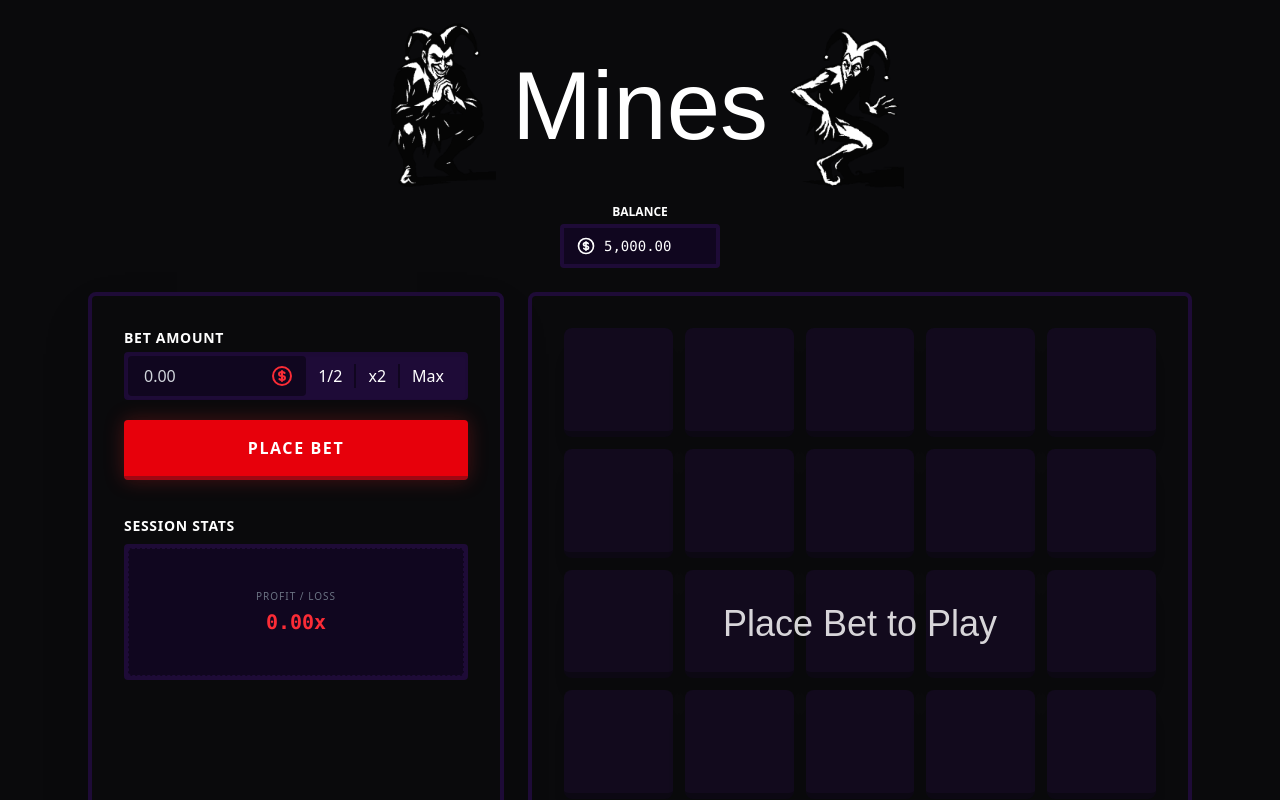
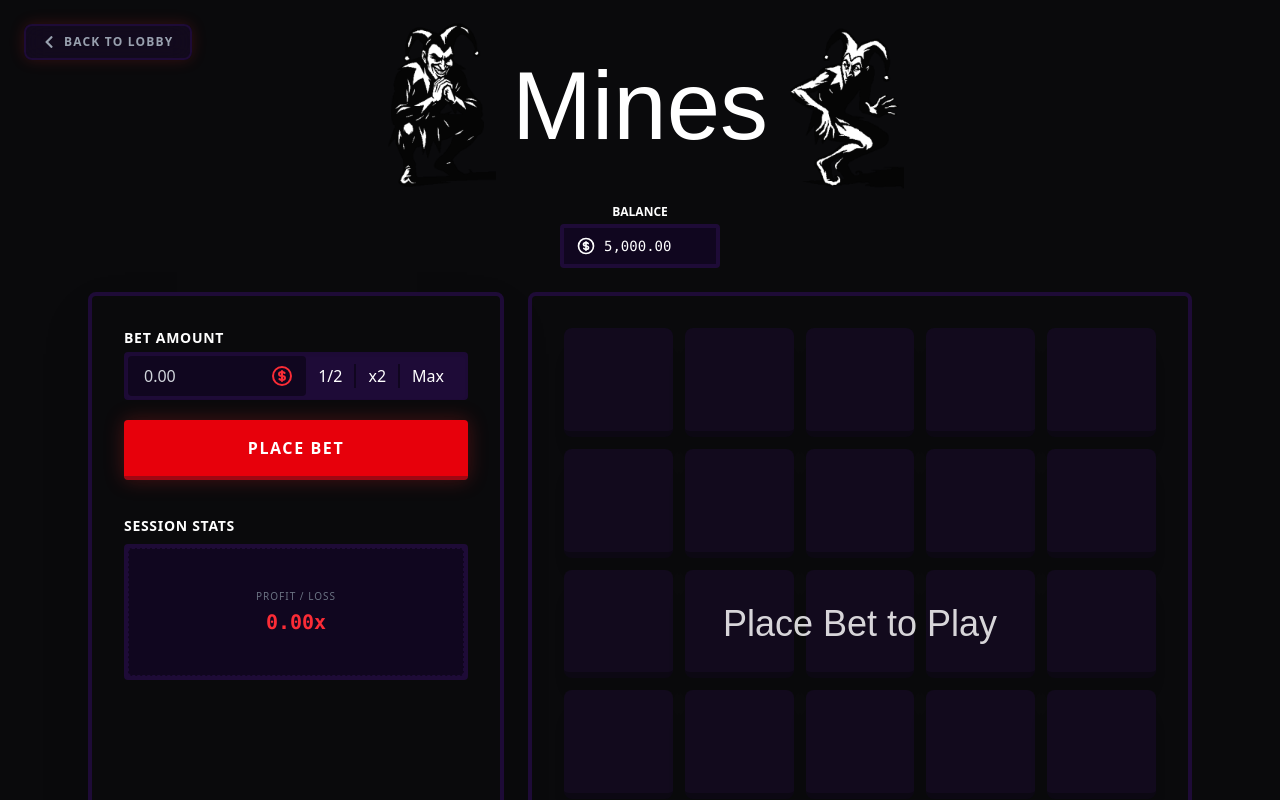
Before and after one commit to highimexy/very-rare, a React (Vite) app in the folder very-rare/: page /Mines in a window 1280 px wide. Shown: the top 800 px of the page. Built offline with nearby package versions, Linux system fonts and the light colour scheme; a web font is replaced by a local one.

Commit message:
feat: add BackButton component with dynamic themes
- Created reusable BackButton component with react-router-dom
- Added theme support (red, emerald, purple) to match game UI
- Integrated BackButton into Mines and BlackJack views"

```diff
--- /dev/null
+++ b/very-rare/src/Components/BackButton.tsx
@@ -0,0 +1,39 @@
+import { useNavigate } from "react-router-dom";
+import { FaChevronLeft } from "react-icons/fa";
+
+interface BackButtonProps {
+  theme?: "red" | "emerald" | "purple";
+}
+
+function BackButton({ theme = "purple" }: BackButtonProps) {
+  const navigate = useNavigate();
+
+  const styles = {
+    red: "hover:text-red-500 hover:border-red-500 shadow-[0_0_15px_rgba(220,38,38,0.2)]",
+    emerald:
+      "hover:text-emerald-500 hover:border-emerald-500 shadow-[0_0_15px_rgba(16,185,129,0.2)]",
+    purple:
+      "hover:text-purple-500 hover:border-purple-500 shadow-[0_0_15px_rgba(147,51,234,0.2)]",
+  }[theme];
+
+  return (
+    <button
+      onClick={() => navigate("/")}
+      className={`
+        absolute top-6 left-6 z-50
+        flex items-center gap-2
+        px-4 py-2
+        bg-[#1e0b37]/40 backdrop-blur-md
+        border-2 border-[#1e0b37] rounded-lg
+        text-gray-400 font-bold uppercase text-xs tracking-widest
+        transition-all duration-300 cursor-pointer
+        ${styles}
+      `}
+    >
+      <FaChevronLeft className="text-sm" />
+      Back to Lobby
+    </button>
+  );
+}
+
+export default BackButton;
--- a/very-rare/src/Pages/BlackJack/BlackJack.tsx
+++ b/very-rare/src/Pages/BlackJack/BlackJack.tsx
@@ -5,6 +5,7 @@ import Joker from "../../assets/joker.png";
 import JokerLeft from "../../assets/jokerLeft.png";
 import BlackJackBoard from "./BlackJackBoard.tsx";
 import { useBalance } from "../../context/BalanceContext";
+import BackButton from "../../Components/BackButton.tsx";
 
 function BlackJack() {
   const { subtractBet, addWin } = useBalance();
@@ -32,8 +33,8 @@ function BlackJack() {
   };
 
   return (
-    <div className="flex flex-col min-h-screen text-white p-2 overflow-x-hidden">
-      {/* NAGŁÓWEK */}
+    <div className="relative flex flex-col min-h-screen text-white p-2 overflow-x-hidden">
+      <BackButton theme="emerald" />
       <div className="flex justify-center p-2">
         <div className="flex flex-row items-center">
           <img
--- a/very-rare/src/Pages/Mines/Mines.tsx
+++ b/very-rare/src/Pages/Mines/Mines.tsx
@@ -5,6 +5,7 @@ import Joker from "../../assets/joker.png";
 import JokerLeft from "../../assets/jokerLeft.png";
 import MinesBoard from "./MinesBoard";
 import { useBalance } from "../../context/BalanceContext";
+import BackButton from "../../Components/BackButton";
 
 function Mines() {
   const { subtractBet, addWin } = useBalance();
@@ -35,8 +36,9 @@ function Mines() {
   };
 
   return (
-    <div className="flex flex-col min-h-screen  text-white p-2 overflow-x-hidden">
+    <div className="relative flex flex-col min-h-screen text-white p-2 overflow-x-hidden">
       {/* NAGŁÓWEK */}
+      <BackButton theme="red" />
       <div className="flex justify-center p-2">
         <div className="flex flex-row items-center">
           <img
```
